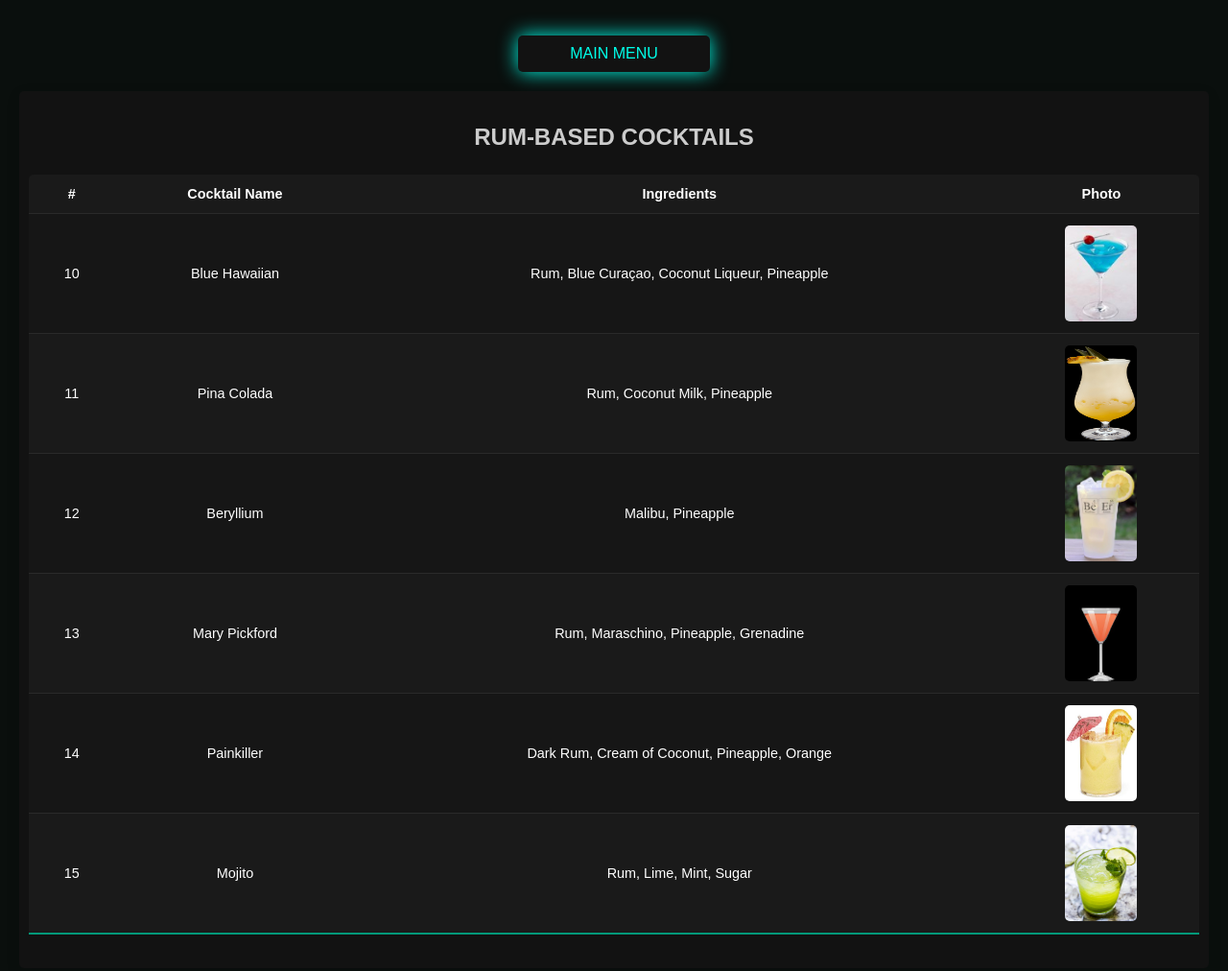
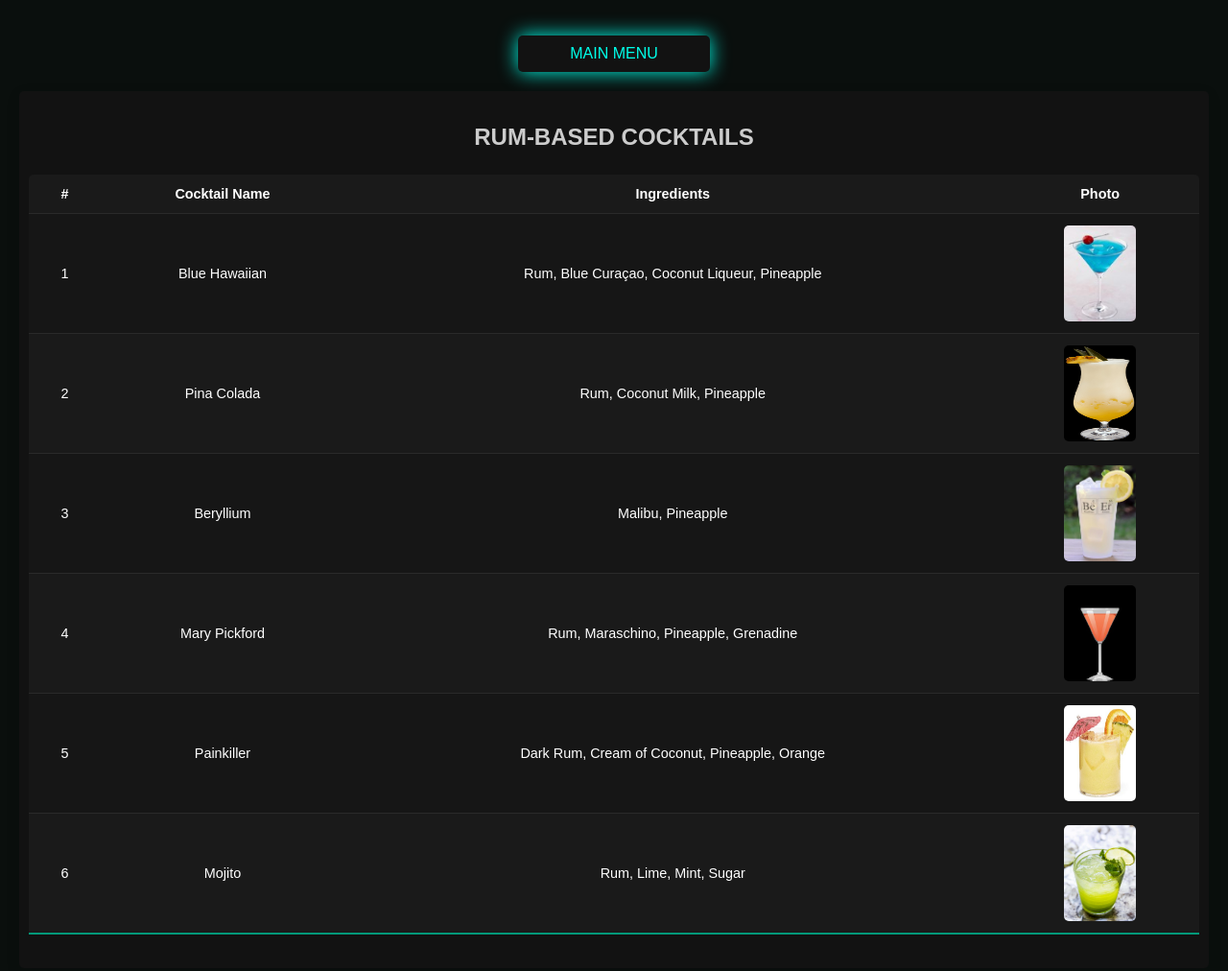
Before and after one commit to SanadMarji7/Fadi-s-Cocktail-Menu, a plain HTML site: page rum_page.html in a window 1280 px wide. Shown: the part 68-1080 px from the top of the page at 96% size. Drawn offline with Linux system fonts and the light colour scheme.

Commit message:
Update numbering rum_page.html

```diff
--- a/rum_page.html
+++ b/rum_page.html
@@ -24,43 +24,42 @@
 					<th>Photo</th>
 				</tr>
 				<tr>
-					<td>10</td>
+					<td>1</td>
 					<td>Blue Hawaiian</td>
 					<td>Rum, Blue Curaçao, Coconut Liqueur, Pineapple</td>
 					<td><img src="imgs/blue_hawaiian.jpg" alt="Blue Hawaiian"></td>
 				</tr>
 				<tr>
-					<td>11</td>
+					<td>2</td>
 					<td>Pina Colada</td>
 					<td>Rum, Coconut Milk, Pineapple</td>
 					<td><img src="imgs/pina_colada.jpg" alt="Pina Colada"></td>
 				</tr>
 				<tr>
-					<td>12</td>
+					<td>3</td>
 					<td>Beryllium</td>
 					<td>Malibu, Pineapple</td>
 					<td><img src="imgs/beryllium.jpg" alt="Beryllium"></td>
 				</tr>
 				<tr>
-					<td>13</td>
+					<td>4</td>
 					<td>Mary Pickford</td>
 					<td>Rum, Maraschino, Pineapple, Grenadine</td>
 					<td><img src="imgs/mary_pickford.jpg" alt="Mary Pickford"></td>
 				</tr>
 				<tr>
-					<td>14</td>
+					<td>5</td>
 					<td>Painkiller</td>
 					<td>Dark Rum, Cream of Coconut, Pineapple, Orange</td>
 					<td><img src="imgs/painkiller.jpg" alt="Painkiller"></td>
 				</tr>
 				<tr>
-					<td>15</td>
+					<td>6</td>
 					<td>Mojito</td>
 					<td>Rum, Lime, Mint, Sugar</td>
 					<td><img src="imgs/mojito.jpg" alt="Mojito"></td>
 				</tr>
 			</table>
-            <!-- Add rum cocktails here -->
         </section>
     </main>
 
```
